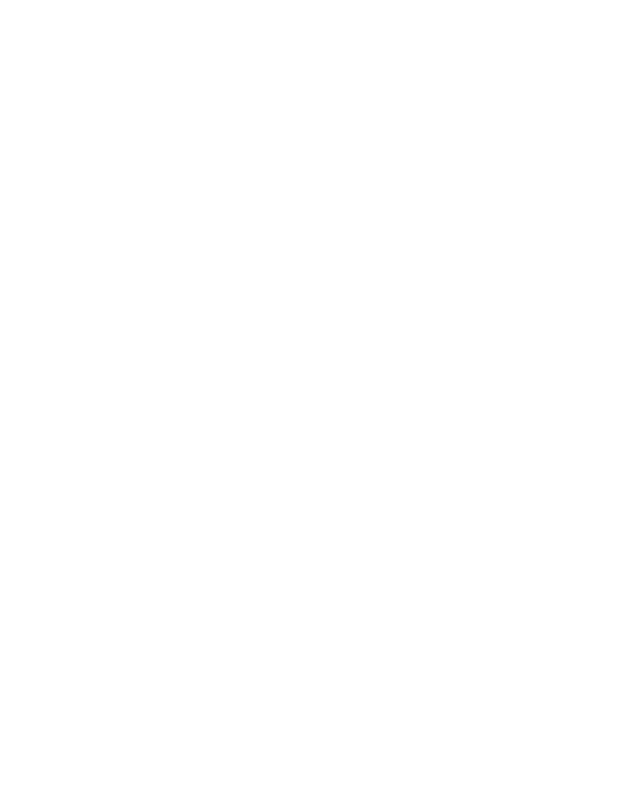
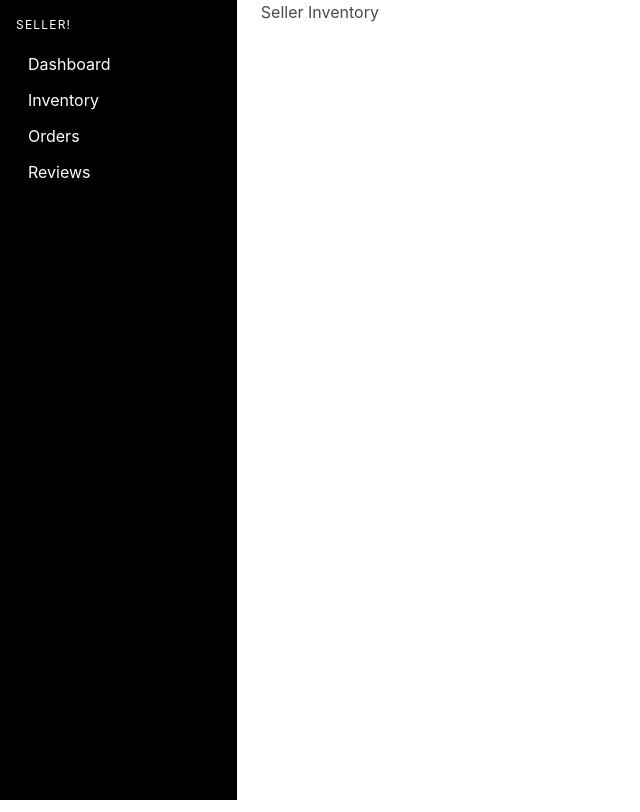
Before and after one commit to lorneez/mini-amazon, a React (Create React App) app in the folder mini-amazon/: page /seller/inventory in a window 1280 px wide. Shown: the whole page, without its empty margins (0-640 px from the left). Built offline with nearby package versions, Linux system fonts and the light colour scheme; the HTML template or start-up script is replaced by a standard one.

Commit message:
added buyer and sller pages and routes

```diff
--- a/mini-amazon/src/App.js
+++ b/mini-amazon/src/App.js
@@ -9,6 +9,10 @@
 import Cart from "./pages/buyer/Cart";
 import Orders from "./pages/buyer/Orders";
 import Search from "./pages/buyer/Search";
+import SellerDashboard from "./pages/seller/SellerDashboard";
+import Reviews from "./pages/seller/Reviews";
+import SellerOrders from "./pages/seller/SellerOrders";
+import Inventory from "./pages/seller/Inventory";
 
 
 function App() {
@@ -24,6 +28,10 @@
                 <Route path="/orders" exact component={Orders} />
                 <Route path="/search" exact component={Search} />
                 <Route path="/cart" exact component={Cart} />
+                <Route path="/seller/dashboard" exact component={SellerDashboard} />
+                <Route path="/seller/inventory" exact component={Inventory} />
+                <Route path="/seller/orders" exact component={SellerOrders} />
+                <Route path="/seller/reviews" exact component={Reviews} />
             </Switch>
         </BrowserRouter>
     );
--- /dev/null
+++ b/mini-amazon/src/pages/seller/Inventory.js
@@ -0,0 +1,22 @@
+import React from "react"
+import SideBarComponent from "../../components/SideBarComponent"
+
+
+function Inventory() {
+    return (
+        <div>
+    <div className={"columns"}>
+        <div className={"column is-one-fifth"}>
+            <SideBarComponent type={"seller"}/>
+        </div>
+        <div className={"column"}>
+            <div className={"container"}>
+                Seller Inventory
+            </div>
+        </div>
+    </div>
+</div>
+    )
+}
+
+export default Inventory;
--- /dev/null
+++ b/mini-amazon/src/pages/seller/Reviews.js
@@ -0,0 +1,22 @@
+import React from "react"
+import SideBarComponent from "../../components/SideBarComponent"
+
+
+function Reviews() {
+    return (
+        <div>
+    <div className={"columns"}>
+        <div className={"column is-one-fifth"}>
+            <SideBarComponent type={"seller"}/>
+        </div>
+        <div className={"column"}>
+            <div className={"container"}>
+                Seller Reviews
+            </div>
+        </div>
+    </div>
+</div>
+    )
+}
+
+export default Reviews;
--- /dev/null
+++ b/mini-amazon/src/pages/seller/SellerDashboard.js
@@ -0,0 +1,22 @@
+import React from "react"
+import SideBarComponent from "../../components/SideBarComponent"
+
+
+function SellerDashboard() {
+    return (
+        <div>
+    <div className={"columns"}>
+        <div className={"column is-one-fifth"}>
+            <SideBarComponent type={"seller"}/>
+        </div>
+        <div className={"column"}>
+            <div className={"container"}>
+                Seller Dashboard
+            </div>
+        </div>
+    </div>
+</div>
+    )
+}
+
+export default SellerDashboard;
--- /dev/null
+++ b/mini-amazon/src/pages/seller/SellerOrders.js
@@ -0,0 +1,22 @@
+import React from "react"
+import SideBarComponent from "../../components/SideBarComponent"
+
+
+function SellerOrders() {
+    return (
+        <div>
+    <div className={"columns"}>
+        <div className={"column is-one-fifth"}>
+            <SideBarComponent type={"seller"}/>
+        </div>
+        <div className={"column"}>
+            <div className={"container"}>
+                Seller Orders
+            </div>
+        </div>
+    </div>
+</div>
+    )
+}
+
+export default SellerOrders;
```
